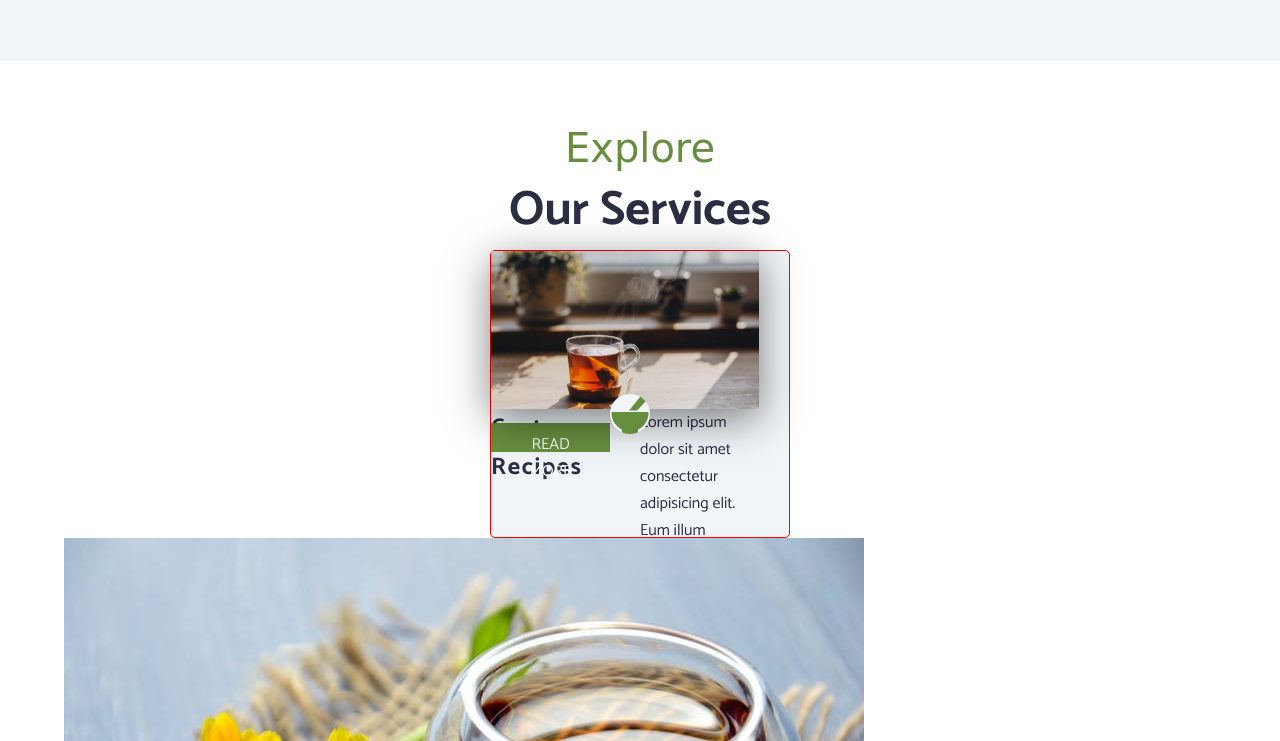
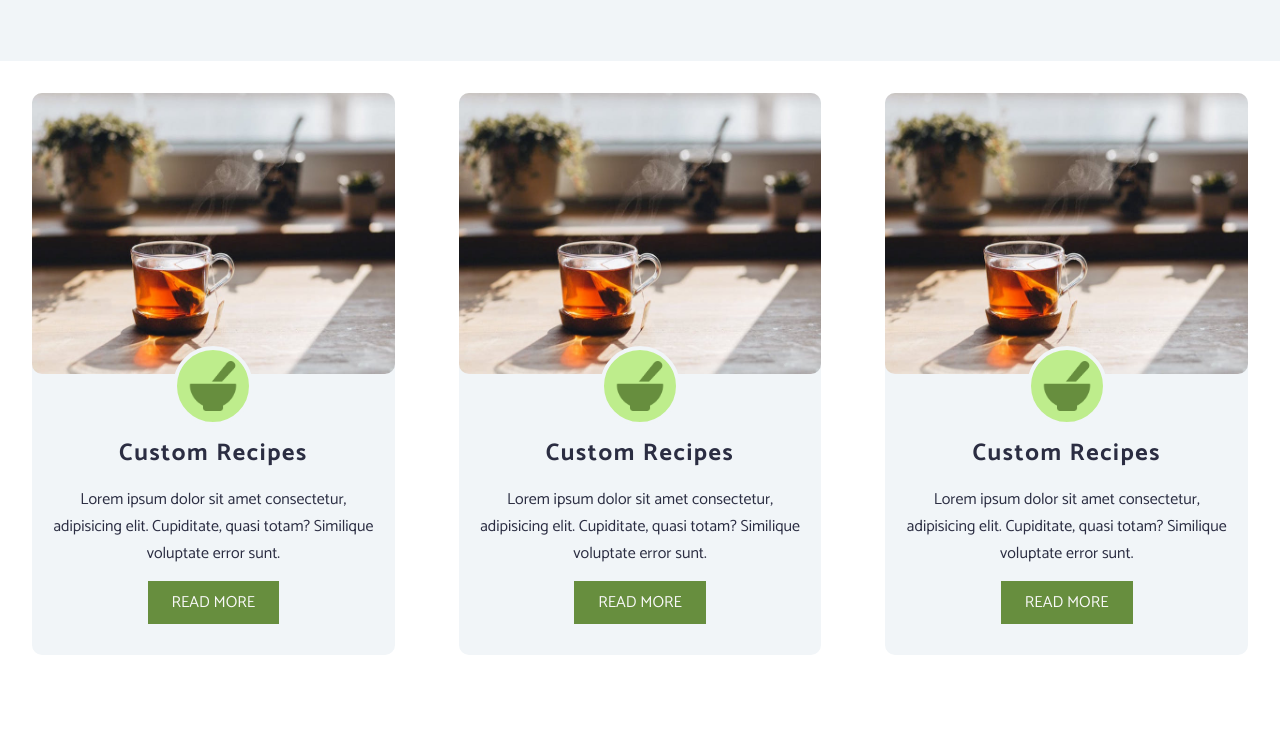
Before and after one commit to Astridnz/tea-station, a plain HTML site: page index.html in a window 1280 px wide. Shown: the part 1659-2400 px from the top of the page. After the commit the page ends 2346 px from the top, so only its background shows below. Drawn offline with Linux system fonts and the light colour scheme; a web font is replaced by a local one.

Commit message:
update section services

```diff
--- a/index.html
+++ b/index.html
@@ -83,63 +83,45 @@
       </div>
     </section>
     <section id="services">
-      <div class="services-content">
-        <div class="cursive-green">explore</div>
-        <h3>our services</h3>
+
+
+      <div class="serv-card">
+          <div class="serv-img">
+              <img src="/asset/image/product-1.jpeg" alt="tea">
           </div>
-<div class="services-cards">
-  <div class="service-card">
-    <!-- Section image avec icône -->
-    <div class="divImg"></div>
-    <div class="divIcon">
-          <img src="/asset/icon/main/pestle.png" alt="">
+          <div class="serv-icon">
+              <img src="/asset/icon/main/pestle.png" alt="pestle">
           </div>
-
-      <div class="card-title"><h5>custom recipes</h5></div>
-      <div class="card-info"><p>
-        Lorem ipsum dolor sit amet consectetur adipisicing elit. Eum illum laborum ab aliquam impedit porro?
-      </p></div>
-      <button>Read More</button>
+          <div class="serv-content">
+              <h5>custom recipes</h5>
+              <p>Lorem ipsum dolor sit amet consectetur, adipisicing elit. Cupiditate, quasi totam? Similique voluptate error sunt.</p>
+              <button>read more</button>
           </div>
       </div>
-  <div class="service-card">
-    <!-- Section image avec icône -->
-    <div class="image-container">
-      <img src="/asset/image/product-2.jpeg" alt="Tea and flowers" />
-      <div class="icon-container">
-        <div class="icon">
-          <img src="/asset/icon/main/home.png" alt="">
+      <div class="serv-card">
+          <div class="serv-img">
+              <img src="/asset/image/product-1.jpeg" alt="tea">
+          </div>
+          <div class="serv-icon">
+              <img src="/asset/icon/main/pestle.png" alt="pestle">
+          </div>
+          <div class="serv-content">
+              <h5>custom recipes</h5>
+              <p>Lorem ipsum dolor sit amet consectetur, adipisicing elit. Cupiditate, quasi totam? Similique voluptate error sunt.</p>
+              <button>read more</button>
           </div>
       </div>
-
-    <!-- Section contenu -->
-    <div class="card-content">
-      <h5>home delivery</h5>
-      <p>
-        Lorem ipsum dolor sit amet consectetur adipisicing elit. Eum illum laborum ab aliquam impedit porro?
-      </p>
-      <button>Read More</button>
+      <div class="serv-card">
+          <div class="serv-img">
+              <img src="/asset/image/product-1.jpeg" alt="tea">
           </div>
+          <div class="serv-icon">
+              <img src="/asset/icon/main/pestle.png" alt="pestle">
           </div>
-  <div class="service-card">
-    <!-- Section image avec icône -->
-    <div class="image-container">
-      <img src="/asset/image/product-3.jpeg" alt="Tea and flowers" />
-      <div class="icon-container">
-        <div class="icon">
-          <img src="/asset/icon/main/tea-cup.png" alt="">
-        </div>
-      </div>
-    </div>
-
-    <!-- Section contenu -->
-    <div class="card-content">
-      <h5>tea aging</h5>
-      <p>
-        Lorem ipsum dolor sit amet consectetur adipisicing elit. Eum illum laborum ab aliquam impedit porro?
-      </p>
-      <button>Read More</button>
-    </div>
+          <div class="serv-content">
+              <h5>custom recipes</h5>
+              <p>Lorem ipsum dolor sit amet consectetur, adipisicing elit. Cupiditate, quasi totam? Similique voluptate error sunt.</p>
+              <button>read more</button>
           </div>
       </div>
     </section>
--- a/sass/base/_reset.scss
+++ b/sass/base/_reset.scss
@@ -5,3 +5,9 @@
   margin: 0;
   padding: 0;
 }
+
+img{
+  width: 100%;
+  height: 100%;
+  object-fit: cover;
+}
--- a/sass/layout/_grid.scss
+++ b/sass/layout/_grid.scss
@@ -4,6 +4,7 @@
   background-color: $background-color;
   display: flex;
   flex-direction: row;
+  // flex-wrap: wrap;
   justify-content: space-around;
   padding: 2rem 0;
   .card-skill {
--- a/sass/pages/_home.scss
+++ b/sass/pages/_home.scss
@@ -71,71 +71,66 @@
 
 //!-------------------------SERVICES-------------------------
 
-#services {
-  margin: 4rem;
-  .services-content {
-    text-align: center;
-    .cursive-green {
-      font-size: $font-size-l;
+#services{
+  width: 100vw;
+  display: flex;
+  justify-content: space-evenly;
+  align-items: center;
+  .serv-card{
+    // todo : height auto en test
+      height: auto;
+      width: 38vw ;
+      display: grid;
+      grid-template-columns: 1fr 0.5fr 1fr;
+      grid-template-rows: 1fr 5% 5% 1fr;
+      background-color: $background-color;
+      border-radius: 10px;
+      margin: 2rem;
+      .serv-img{
+          /* grid-area : start row / start col / end row / end col; */
+          grid-area: 1/1/3/4;
+          width: 100%;
+          height: 100%;
+
+          img {
+          border-radius: 10px;
+          }
+      }
+      .serv-icon{
+        grid-area: 2/2/4/3;
+        width: 80px;
+        height: 80px;
+        display: flex;
+        justify-content: center;
+        align-items: center;
+        border-radius: 50%;
+        border: $background-color solid 4px;
+        background-color: $accent-color-300;
+        img{
+            width: 50px;
+            height: 50px;
+        }
     }
-    // h3 {
-    // }
+      .serv-content{
+          // border: yellowgreen solid;
+          /* grid-area : start row / start col / end row / end col; */
+          grid-area: 4/1/5/4;
+          display: flex;
+          flex-direction: column;
+          justify-content: space-evenly;
+          align-items: center;
+          padding: 5%;
+          text-align: center;
+          // h5{
+          //     font-size: 2rem;
+          // }
+          // p{
+          // }
+          // button{
+              // background-color: green;
+          //     padding: 0.5rem 2rem;
+          // }
+      }
   }
-  .services-cards {
-    display: flex;
-    flex-direction: row;
-    justify-content: space-evenly;
-    align-items: center;
-    .service-card {
-      border: red 1px solid;
-      background-color: $background-color;
-      display: grid;
-      grid-template-rows: 50% repeat(2, 5%) 10% 20% 10%;
-      grid-template-columns: 40% 10% 40%;
-      border-radius: 5px; /* Image + contenu, le contenu prend l'espace restant */
-      max-width: 300px;
-      margin: 0 auto; /* Centre la carte dans sa colonne */
-      // overflow: hidden;
-      .divImg {
-        grid-area: 1 / 1 / 3/ 4;
-        background: url(/asset/image/product-1.jpeg);
-        background-size: cover;
-        background-position: 50% 50%;
-        filter: brightness(90%);
-        /*x, y, flou, couleur*/
-        box-shadow: 0px 10px 40px rgba(0, 0, 0, 0.5);
-      }
-      .divIcon {
-        grid-area: 2/ 2 / 4/ 3;
-        z-index: 1;
-        img {
-          background-color: $background-color;
-          border-radius: 50%;
-          width: 40px;
-          height: 40px;
-        }
-        .card-title {
-          /*début rangée / d4ébut colonne / fin rangée / fin colonne*/
-          grid-area: 4/ 1 / 5/ 4;
-          margin: auto;
-          font-size: 24px;
-          font-weight: 500;
-          padding: 20px;
-        }
 
-        .card-info {
-          /*début rangée / d4ébut colonne / fin rangée / fin colonne*/
-          grid-area: 5 / 1 / 6 / 4;
-
-          /* padding: 5px 25px;
-          font-size: 14px; */
-          text-align: justify;
-        }
-        button {
-          /*début rangée / d4ébut colonne / fin rangée / fin colonne*/
-          grid-area: 6 / 1 / 7 / 4;
-        }
-      }
-    }
-  }
 }
```
Also changed, not shown: sass/app.css, 1 other file. Lines whose indentation alone changed are shown as unchanged.
